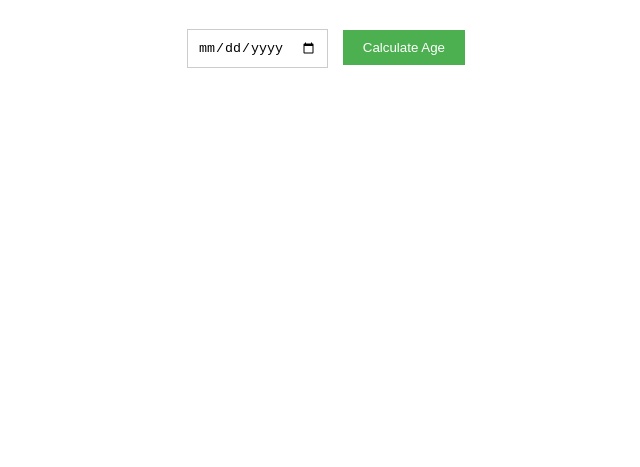
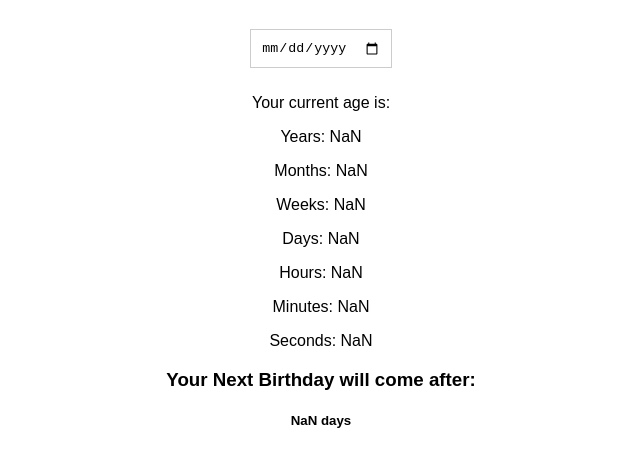
Before and after one commit to jaymistry1511/Age-Calculator, a plain HTML site: page index.html in a window 1280 px wide. Shown: the part 61-528 px from the top of the page, without its empty margins (319-959 px from the left). Drawn offline with Linux system fonts and the light colour scheme.

Commit message:
Make it dynamic and add additional details.

```diff
--- a/index.html
+++ b/index.html
@@ -10,9 +10,21 @@
 
 <body>
   <h1>Age Calculator</h1>
-  <input type="date" id="birthdate">
-  <button onclick="calculateAge()">Calculate Age</button>
-  <div id="age"></div>
+  <input type="date" id="birthdate" onchange="calculateAge()">
+  <p>Your current age is:</p>
+  <p>Years: <span id="years"></span></p>
+  <p>Months: <span id="months"></span></p>
+  <p>Weeks: <span id="weeks"></span></p>
+  <p>Days: <span id="days"></span></p>
+  <p>Hours: <span id="hours"></span></p>
+  <p>Minutes: <span id="minutes"></span></p>
+  <p>Seconds: <span id="seconds"></span></p>
+  <p>
+  <h3>Your Next Birthday will come after: </h3>
+  <h5><span id="remain"></span></h5>
+  </p>
+
+
   <script src="script.js"></script>
 </body>
 
--- a/script.js
+++ b/script.js
@@ -1,11 +1,40 @@
 // script.js
 function calculateAge() {
   const birthdate = new Date(document.getElementById('birthdate').value);
+  updateAge(birthdate);
+}
+
+function updateAge(birthdate) {
   const today = new Date();
-  let age = today.getFullYear() - birthdate.getFullYear();
-  const monthDiff = today.getMonth() - birthdate.getMonth();
-  if (monthDiff < 0 || (monthDiff === 0 && today.getDate() < birthdate.getDate())) {
-    age--;
+
+  // Calculate the difference in milliseconds
+  const difference = today - birthdate;
+
+  // Convert milliseconds to seconds, minutes, hours, days, weeks, months, and years
+  const seconds = Math.floor(difference / 1000);
+  const minutes = Math.floor(seconds / 60);
+  const hours = Math.floor(minutes / 60);
+  const days = Math.floor(hours / 24);
+  const weeks = Math.floor(days / 7);
+  const months = Math.floor(days / 30.44);
+  const years = Math.floor(days / 365.25);
+  const remain = 365 - (days % 365);
+
+  // Update the HTML elements
+  document.getElementById('years').textContent = years;
+  document.getElementById('months').textContent = months;
+  document.getElementById('weeks').textContent = weeks;
+  document.getElementById('days').textContent = days % 365;
+  document.getElementById('hours').textContent = hours % 24;
+  document.getElementById('minutes').textContent = minutes % 60;
+  document.getElementById('seconds').textContent = seconds % 60;
+  document.getElementById('remain').textContent = remain + " days";
+}
+
+// Call updateAge every second
+setInterval(function() {
+  const birthdate = new Date(document.getElementById('birthdate').value);
+  if (birthdate !== 'Invalid Date') { // Check if the birthdate is valid
+    updateAge(birthdate);
   }
-  document.getElementById('age').textContent = `You are ${age} years old.`;
-}
+}, 1000); // Update every 1000 milliseconds (1 second)
```
